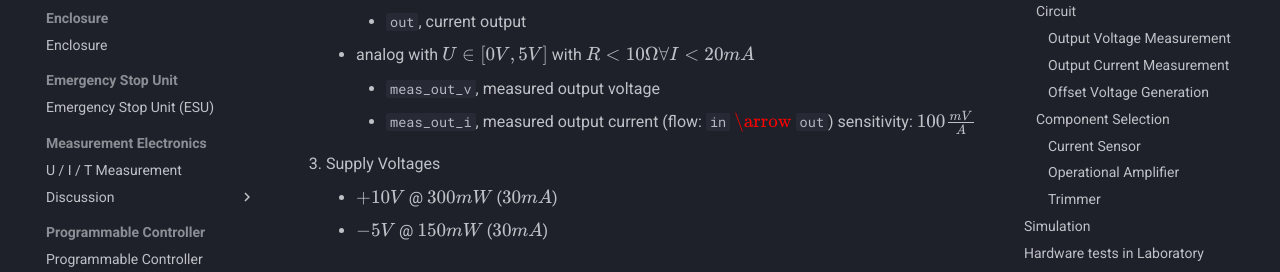
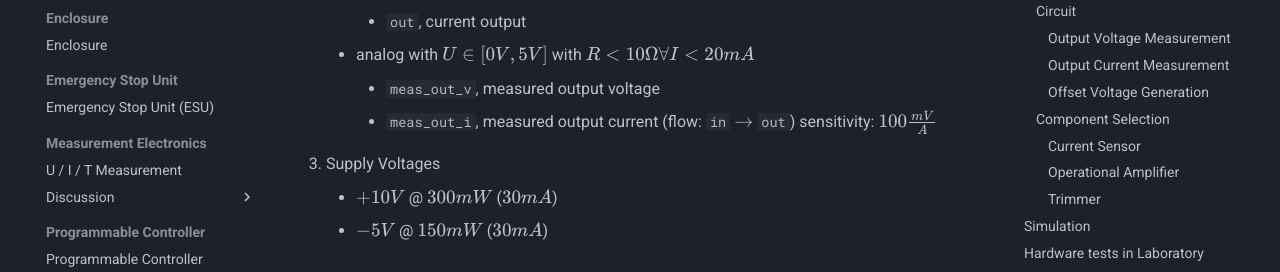
Before and after one commit to pascalguttmann/obat, an MkDocs documentation site: the page built from docs/design/pss/meas/meas.md, in a window 1280 px wide and 900 px high, scrolled down 335 px. Shown: the part 151-423 px from the top of the window. Built offline with MkDocs 1.6.1 and Material for MkDocs 9.7.7, drawn with Linux system fonts in a browser that asks for light colours; comment, search, counter and statistics services are not loaded.

Commit message:
fix meas latex typo

```diff
--- a/docs/design/pss/meas/meas.md
+++ b/docs/design/pss/meas/meas.md
@@ -10,7 +10,7 @@
         - `out`, current output
     - analog with $U \in [0V, 5V]$ with $R < 10 \Omega \forall I < 20mA$
         - `meas_out_v`, measured output voltage
-        - `meas_out_i`, measured output current (flow: `in` $\arrow$ `out`)
+        - `meas_out_i`, measured output current (flow: `in` $\rightarrow$ `out`)
           sensitivity: $100 \frac{mV}{A}$
 3. Supply Voltages
     - $+10V$ @ $300mW$ ($30mA$)
```
